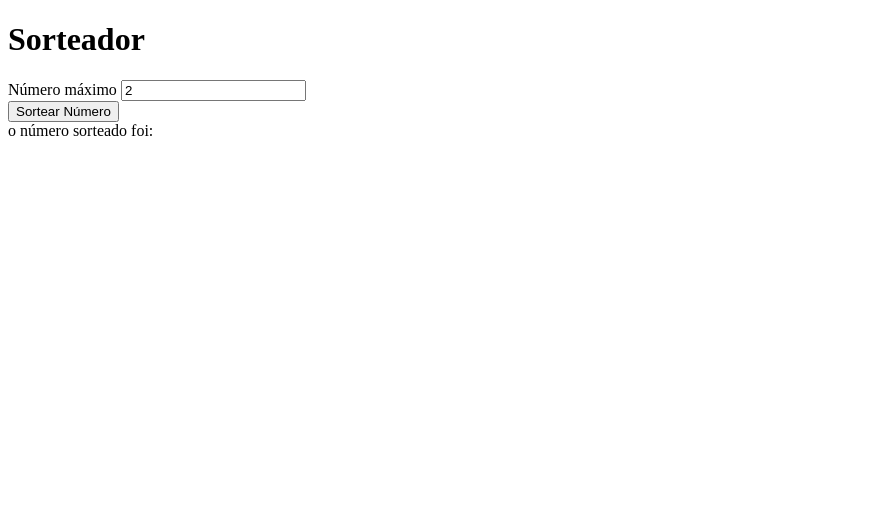
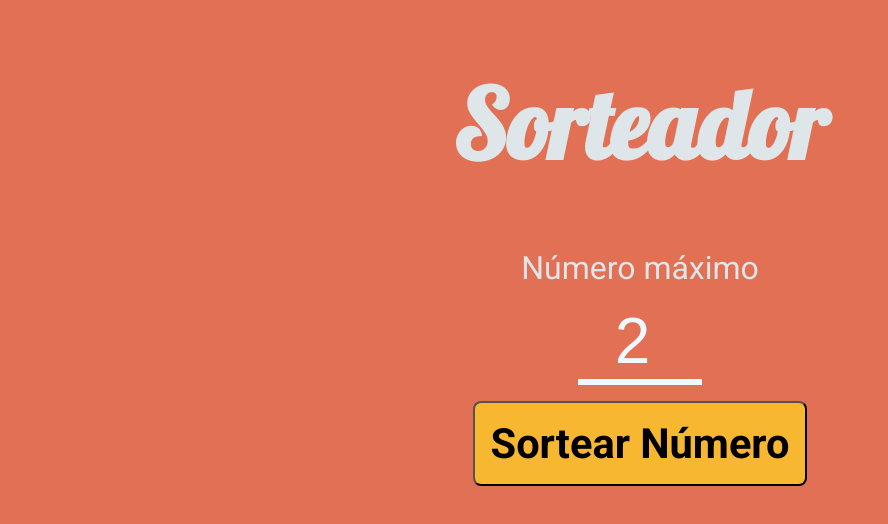
Before and after one commit to JoelRiquelmy/Sorteador., a website: page src/index.html in a window 1280 px wide. Shown: the whole page, without its empty margins (0-888 px from the left). Drawn offline with nearby package versions, Linux system fonts and the light colour scheme; files that its build step writes are made by us from their sources.

Commit message:
correção

```diff
--- a/src/index.html
+++ b/src/index.html
@@ -8,7 +8,7 @@
     <link rel="preconnect" href="https://fonts.googleapis.com">
     <link rel="preconnect" href="https://fonts.gstatic.com" crossorigin>
     <link href="https://fonts.googleapis.com/css2?family=Lobster&family=Roboto:ital,wght@0,100..900;1,100..900&display=swap" rel="stylesheet">
-    <link rel="stylesheet" href="@@ENDERECO_DO_CSS">
+    <link rel="stylesheet" href="dev/styles/main.css">
 </head>
 <body>
     <main>
@@ -25,6 +25,6 @@
         </div>
     </main>
 
-    <script src="@@ENDERECO_DO_JS"></script>
+    <script src="scripts/main.js"></script>
 </body>
 </html>
```
